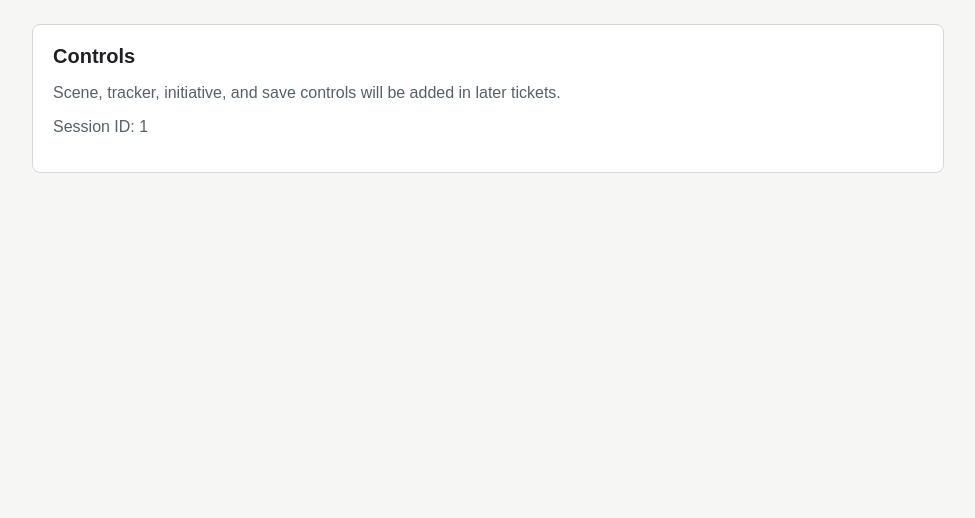
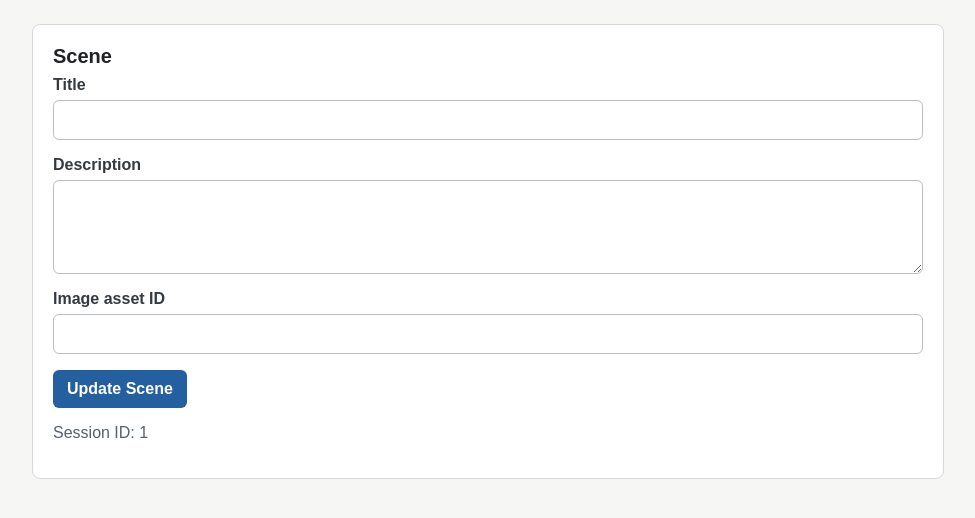
Before and after one commit to jdhunterae/aurex-corp-vtt, a Flask app: page /s/1/gm in a window 1280 px wide. Shown: the part 95-613 px from the top of the page, without its empty margins (152-1127 px from the left). Run offline with Flask 3, Linux system fonts and the light colour scheme.

Commit message:
p02: add scene GM controls

```diff
--- /dev/null
+++ b/app/scenes.py
@@ -0,0 +1,63 @@
+"""Scene update helpers."""
+
+from __future__ import annotations
+
+from typing import Any
+
+ACTIVE_SCENE_ID = "scene-active"
+
+
+class SceneValidationError(ValueError):
+    pass
+
+
+def update_scene(
+    session: dict[str, Any],
+    *,
+    title: str,
+    description: str,
+    image_asset_id: str | None,
+) -> dict[str, Any]:
+    image_asset_id = normalize_asset_id(image_asset_id)
+    validate_scene_image_asset(session, image_asset_id)
+
+    scene = get_or_create_active_scene(session)
+    scene["title"] = title.strip()
+    scene["description"] = description.strip()
+    scene["image_asset_id"] = image_asset_id
+    scene["is_public"] = True
+    return scene
+
+
+def get_or_create_active_scene(session: dict[str, Any]) -> dict[str, Any]:
+    active_scene_id = session.get("active_scene_id") or ACTIVE_SCENE_ID
+    session["active_scene_id"] = active_scene_id
+
+    scene = next((item for item in session.get("scenes", []) if item.get("id") == active_scene_id), None)
+    if scene is None:
+        scene = {
+            "id": active_scene_id,
+            "title": "",
+            "description": "",
+            "image_asset_id": None,
+            "gm_notes": "",
+            "is_public": True,
+        }
+        session.setdefault("scenes", []).append(scene)
+    return scene
+
+
+def normalize_asset_id(image_asset_id: str | None) -> str | None:
+    if image_asset_id is None:
+        return None
+    stripped = image_asset_id.strip()
+    return stripped or None
+
+
+def validate_scene_image_asset(session: dict[str, Any], image_asset_id: str | None) -> None:
+    if image_asset_id is None:
+        return
+    if image_asset_id.startswith(("http://", "https://")) or "/" in image_asset_id or "\\" in image_asset_id:
+        raise SceneValidationError("Scene image must reference an app-managed asset ID.")
+    if not any(asset.get("id") == image_asset_id for asset in session.get("assets", [])):
+        raise SceneValidationError("Scene image asset does not exist in this session.")
--- a/app/server.py
+++ b/app/server.py
@@ -1,8 +1,9 @@
 """Minimal Flask server entrypoint for Aurex Corp VTT."""
 
-from flask import Flask, jsonify, redirect, render_template, url_for
+from flask import Flask, jsonify, redirect, render_template, request, url_for
 
 from app.projection import project_public_state
+from app.scenes import SceneValidationError, update_scene
 from app.state import get_session, load_or_create_session
 
 
@@ -27,7 +28,31 @@ def create_app() -> Flask:
     @app.get("/s/<session_id>/gm")
     def gm_session(session_id: str):
         session = get_session(session_id)
-        return render_template("gm_session.html", session=session)
+        public_state = project_public_state(session)
+        return render_template("gm_session.html", public_state=public_state, session=session)
+
+    @app.post("/s/<session_id>/gm/scene")
+    def gm_scene_update(session_id: str):
+        session = get_session(session_id)
+        try:
+            update_scene(
+                session,
+                title=request.form.get("title", ""),
+                description=request.form.get("description", ""),
+                image_asset_id=request.form.get("image_asset_id"),
+            )
+        except SceneValidationError as error:
+            public_state = project_public_state(session)
+            return (
+                render_template(
+                    "gm_session.html",
+                    error_message=str(error),
+                    public_state=public_state,
+                    session=session,
+                ),
+                400,
+            )
+        return redirect(url_for("gm_session", session_id=session_id))
 
     @app.get("/s/<session_id>/player")
     def player_view(session_id: str):
@@ -49,6 +74,21 @@ def create_app() -> Flask:
     def public_state(session_id: str):
         return jsonify(project_public_state(get_session(session_id)))
 
+    @app.post("/api/gm/session/<session_id>/scene")
+    def api_scene_update(session_id: str):
+        session = get_session(session_id)
+        payload = request.get_json(silent=True) or {}
+        try:
+            scene = update_scene(
+                session,
+                title=payload.get("title", ""),
+                description=payload.get("description", ""),
+                image_asset_id=payload.get("image_asset_id"),
+            )
+        except SceneValidationError as error:
+            return jsonify({"error": {"code": "invalid_scene_update", "message": str(error)}}), 400
+        return jsonify({"scene": scene, "autosaved": False})
+
     @app.errorhandler(404)
     def not_found(error):
         return render_template("error.html", status_code=404, title="Page not found"), 404
--- a/app/static/styles.css
+++ b/app/static/styles.css
@@ -61,6 +61,46 @@ body {
   font-weight: 700;
 }
 
+.control-form {
+  display: grid;
+  gap: 16px;
+}
+
+.control-form label {
+  display: grid;
+  gap: 6px;
+  color: #343a40;
+  font-weight: 700;
+}
+
+.control-form input,
+.control-form textarea {
+  width: 100%;
+  border: 1px solid #b7bec7;
+  border-radius: 6px;
+  padding: 10px 12px;
+  font: inherit;
+}
+
+.control-form button {
+  width: fit-content;
+  border: 0;
+  border-radius: 6px;
+  background: #245f9f;
+  color: #ffffff;
+  cursor: pointer;
+  font: inherit;
+  font-weight: 700;
+  padding: 10px 14px;
+}
+
+.error-message {
+  border-left: 4px solid #b42318;
+  background: #fff2f0;
+  color: #8a1f16;
+  padding: 10px 12px;
+}
+
 .player-shell {
   background: #101418;
   color: #f5f7f9;
--- a/app/templates/gm_session.html
+++ b/app/templates/gm_session.html
@@ -11,8 +11,25 @@
     </header>
 
     <section class="panel">
-      <h2>Controls</h2>
-      <p>Scene, tracker, initiative, and save controls will be added in later tickets.</p>
+      <h2>Scene</h2>
+      {% if error_message %}
+        <p class="error-message">{{ error_message }}</p>
+      {% endif %}
+      <form class="control-form" action="{{ url_for('gm_scene_update', session_id=session.id) }}" method="post">
+        <label>
+          <span>Title</span>
+          <input name="title" value="{{ public_state.scene.title if public_state.scene else '' }}">
+        </label>
+        <label>
+          <span>Description</span>
+          <textarea name="description" rows="4">{{ public_state.scene.description if public_state.scene else '' }}</textarea>
+        </label>
+        <label>
+          <span>Image asset ID</span>
+          <input name="image_asset_id" value="{{ public_state.scene.image.id if public_state.scene and public_state.scene.image else '' }}">
+        </label>
+        <button type="submit">Update Scene</button>
+      </form>
       <p class="muted">Session ID: {{ session.id }}</p>
     </section>
   </main>
```
Also changed, not shown: tests/test_scene_controls.py (added, +86 -0 lines), .project-board/p02/p02-003-add-scene-gm-controls.md, .project-board/p02/p02-004-add-scene-asset-ingestion.md.
